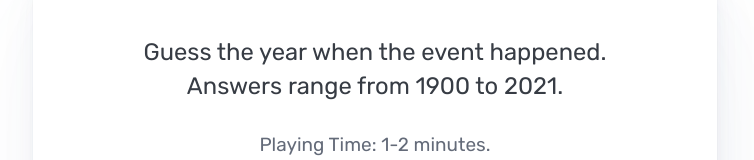
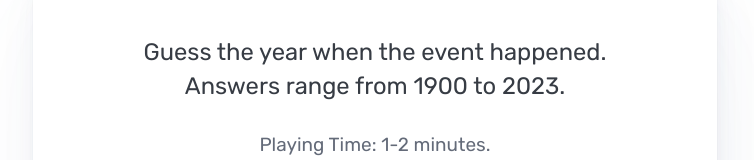
Before and after one commit to code406/guess-the-year, a SvelteKit app: page / in a window 1280 px wide. Shown: the part 168-328 px from the top of the page, without its empty margins (265-1019 px from the left). Built offline with nearby package versions, Linux system fonts and the light colour scheme.

Commit message:
dynamic year in landing

```diff
--- a/src/routes/+page.svelte
+++ b/src/routes/+page.svelte
@@ -1,6 +1,6 @@
 <article class="text-center flex flex-col justify-center items-center [text-wrap:balance] py-10 px-8">
     <p class="text-xl w-11/12 3xs:w-3/4 2xs:w-3/5 xs:w-full">Guess the year when the event happened.</p>
-    <p class="text-xl w-10/12 3xs:w-4/6 2xs:w-7/12 xs:w-full mt-4 xs:mt-0">Answers range from 1900 to 2021.</p>
+    <p class="text-xl w-10/12 3xs:w-4/6 2xs:w-7/12 xs:w-full mt-4 xs:mt-0">Answers range from 1900 to {new Date().getFullYear()}.</p>
     <p class="mt-6 text-[var(--pico-muted-color)]">Playing Time: 1-2 minutes.</p>
     <a href="/game" role="button" class="text-lg mt-8 py-2 font-bold">start game</a>
 </article>
```
